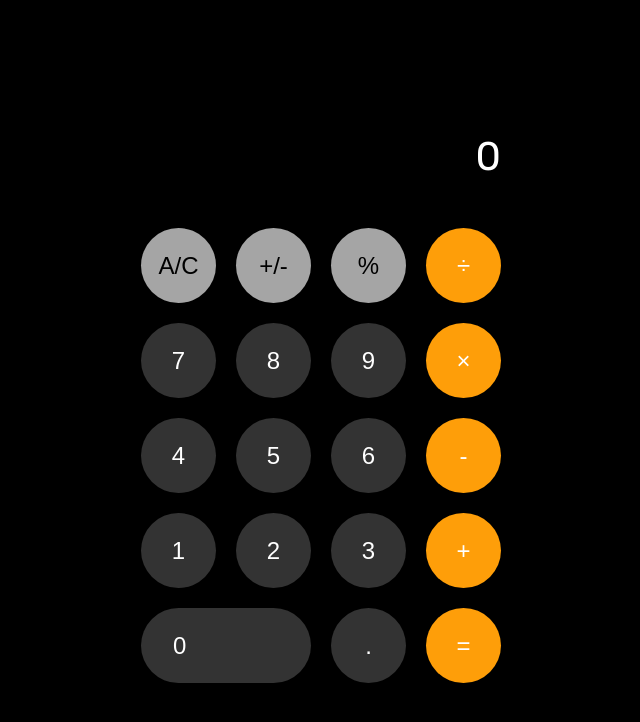
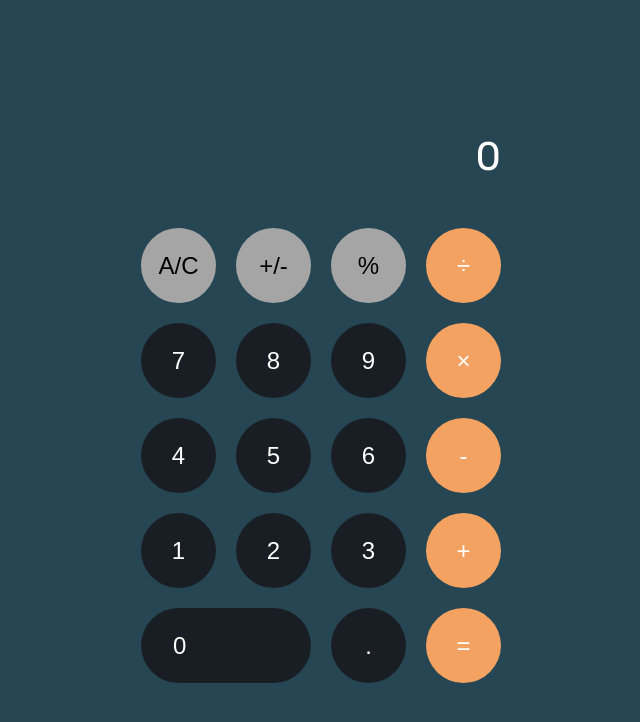
Before and after one commit to verike1996/calculator, a plain HTML site: page index.html in a window 1280 px wide. Shown: the whole page, without its empty margins (324-964 px from the left). Drawn offline with Linux system fonts and the light colour scheme.

Commit message:
goofing around with some styles

```diff
--- a/css/styles.css
+++ b/css/styles.css
@@ -3,7 +3,7 @@ html {
 }
 
 body {
-    background-color: #000;
+    background-color: #264653;
     display: flex;
     height: 100vh;
     justify-content: center;
@@ -25,7 +25,7 @@ button {
 }
 
 .number {
-    background-color: #333333;
+    background-color: #191E24;
     color: #fff;
 }
 
@@ -34,7 +34,7 @@ button {
 }
 
 .operator-buttons {
-    background-color: #fe9e09;
+    background-color: #F4A261;
     color: #fff;
 }
 
--- a/js/script.js
+++ b/js/script.js
@@ -1,12 +1,12 @@
 function grabDisplayNumber() {
     firstNumber = parseFloat(displayText);
-    displayText = 0;
 }
 
 function add() {
     if (!isAdd) {
         grabDisplayNumber();
     }
+    displayText = 0;
     isAdd = 1;
     isSubtract = 0;
     isMultiply = 0;
@@ -17,6 +17,7 @@ function subtract() {
     if (!isSubtract) {
         grabDisplayNumber();
     }
+    displayText = 0;
     isAdd = 0;
     isSubtract = 1;
     isMultiply = 0;
@@ -27,6 +28,7 @@ function multiply() {
     if (!isMultiply) {
         grabDisplayNumber();
     }
+    displayText = 0;
     isAdd = 0;
     isSubtract = 0;
     isMultiply = 1;
@@ -37,6 +39,7 @@ function divide() {
     if (!isDivide) {
         grabDisplayNumber();
     }
+    displayText = 0;
     isAdd = 0;
     isSubtract = 0;
     isMultiply = 0;
```
